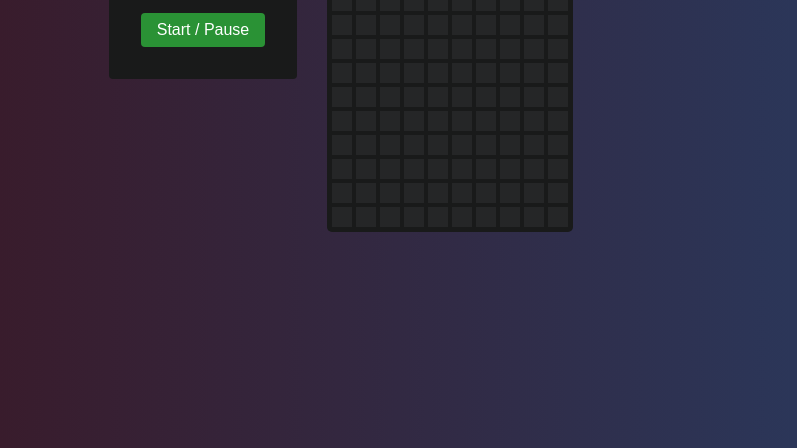
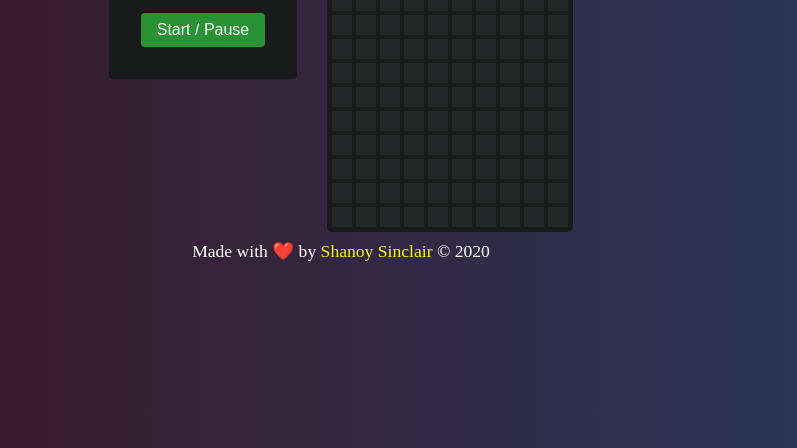
Before and after one commit to shanoysinc/Tetris, a website: page index.html in a window 1280 px wide. Shown: the part 352-800 px from the top of the page, without its empty margins (299-1096 px from the left). Drawn offline with Linux system fonts and the light colour scheme.

Commit message:
add footer

```diff
--- a/index.html
+++ b/index.html
@@ -28,7 +28,10 @@
             <div id="mini-grid"></div>
         </div>
     </div>
-
+    <p class="author">
+        Made with️ ❤️ by <a target="_blank" href="https://github.com/shanoysinc">Shanoy Sinclair</a>
+        © 2020
+    </p>
 
 
     <audio class="themeMusic" src="audio/TetrisSoundtrack.mp3" loop="true">
@@ -40,6 +43,7 @@
     <audio class="gameOverAudio" src="audio/Mario Dying Sound.mp3">
         <p>If you are reading this, it is because your browser does not support the audio element. </p>
     </audio>
+
     <script src="dist/app.js"></script>
 </body>
 
--- a/styles.css
+++ b/styles.css
@@ -103,3 +103,14 @@ body {
 
 	box-shadow: 1px 5px 22px -3px #000000;
 }
+
+.author {
+	color: white;
+	text-align: center;
+	padding-top: 0.5em;
+	font-size: 1.1rem;
+}
+.author > a {
+	color: hsl(60, 92%, 55%);
+	text-decoration: none;
+}
```
